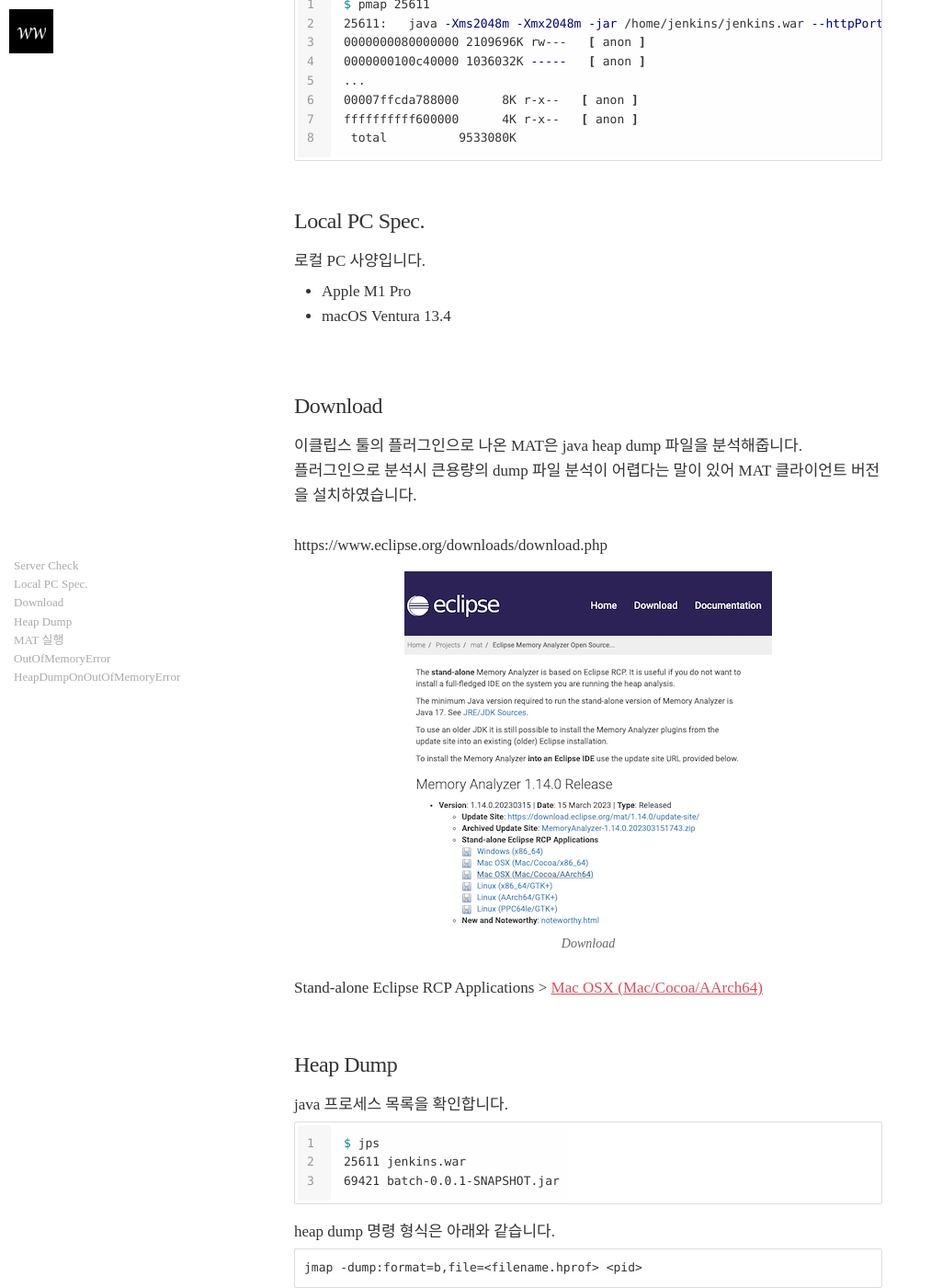
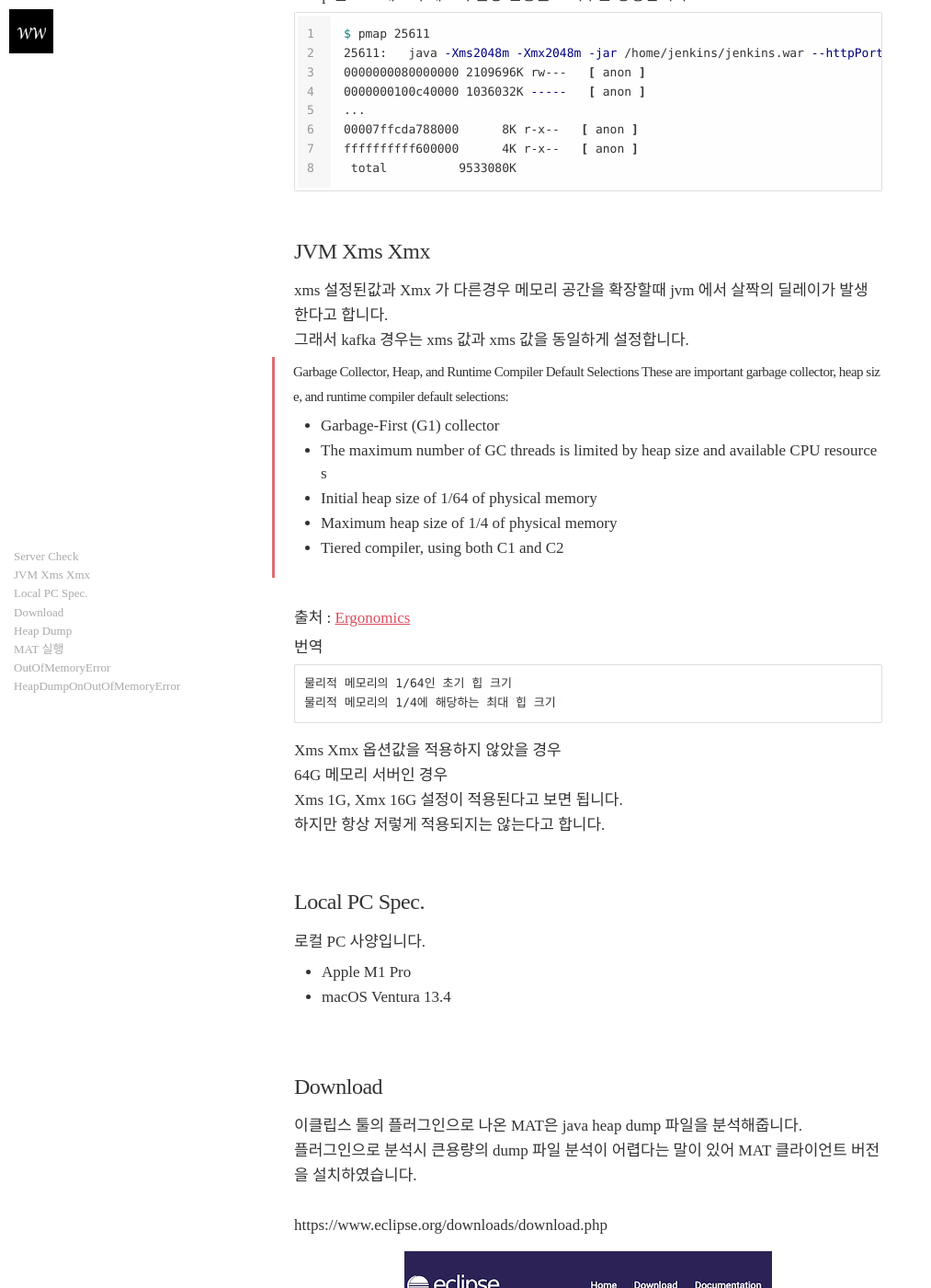
Before and after one commit to didalgus/didalgus.github.io, a Jekyll site: the page built from _posts/2023-06-22-Eclipse-MAT.markdown, in a window 1280 px wide and 1400 px high, scrolled down 1766 px. Shown: the whole window at 92% size, without its empty margins (0-1013 px from the left). Built offline with Jekyll 4.4.1, drawn with Linux system fonts in a browser that asks for light colours; nearby versions of some CDN libraries; some web fonts are replaced; the table of contents is made by our own code; some of the changed text lies outside the part shown.

Commit message:
modify post

````diff
--- a/_posts/2023-06-22-Eclipse-MAT.markdown
+++ b/_posts/2023-06-22-Eclipse-MAT.markdown
@@ -31,20 +31,21 @@ Swap:           15G        111M         15G
 
 
 서버내 메모리 Top 10 를 살펴봅시다. (예시로 보여주기 위해 가공했습니다.)
-jenkins 프로세스가 RSS(resident set size, 현재 점유하고 있는 메모리의 크기) 2.7 G, VSZ(virtual memory size, 가상메모리의 크기) 9.5G 를 사용하고 있군요.
+jenkins 프로세스가 RSS 2.7 G, VSZ 9.5G 를 사용하고 있군요.
 9.5G 메모리는 VAS에 할당된 메모리 주소의 합, 2.7 G 메모리는 물리 주소의 총 합이라고 보시면 되겠습니다.
+<br>
+- RSS : Resident Set Size, 현재 점유하고 있는 메모리의 크기
+- VSZ : Virtual Memory Size, 가상메모리의 크기
 
 ```bash
 $ ps -eo user,pid,ppid,rss,vsize,pmem,pcpu,time,cmd --sort -rss | head -n 10
 USER       PID  PPID   RSS    VSZ %MEM %CPU     TIME CMD
 user   25611     1 2755168 9533080 22.7 0.2 10:23:29 java -Xms2048m -Xmx2048m -jar /home/jenkins/jenkins.war --httpPort=190
-user    6942     1 1964000 10725108 16.1 12.0 16-15:23:11 java -Xms1024m -Xmx2048m -jar /home/batch-0.0.1-SNAPSHOT.jar --server.port=110=
+user    6942     1 1964000 10725108 16.1 12.0 16-15:23:11 java -Xms1024m -Xmx2048m -jar /home/batch-0.0.1-SNAPSHOT.jar --server.port=110
 root       1     0 1744860 1784816 14.3 0.0 07:13:11 /usr/lib/systemd/systemd --switched-root --system --deserialize 21
 root     430     1 56472 111696  0.4  0.0 01:53:18 /usr/lib/systemd/systemd-journald
 root   14640     1 31680 742000  0.2  0.0 00:26:03 /usr/sbin/rsyslogd -n
 user   13946     1 24912 904156  0.2  0.0 00:45:28 node app.js
-user   21935     1 23740 902152  0.1  0.0 00:44:54 node app.js
-user   25429     1 23336 903080  0.1  0.0 00:45:25 node app.js
 ```
 
 {:.table.table-key-value-60}
@@ -75,8 +76,35 @@ ffffffffff600000      4K r-x--   [ anon ]
  total          9533080K
 ```
 
+## JVM Xms Xmx
 
 
+xms 설정된값과 Xmx 가 다른경우 메모리 공간을 확장할때 jvm 에서 살짝의 딜레이가 발생한다고 합니다.
+그래서 kafka 경우는 xms 값과 xms 값을 동일하게 설정합니다.
+
+
+> Garbage Collector, Heap, and Runtime Compiler Default Selections
+> These are important garbage collector, heap size, and runtime compiler default selections:
+>
+> - Garbage-First (G1) collector
+> - The maximum number of GC threads is limited by heap size and available CPU resources
+> - Initial heap size of 1/64 of physical memory
+> - Maximum heap size of 1/4 of physical memory
+> - Tiered compiler, using both C1 and C2
+
+출처 : [Ergonomics](https://docs.oracle.com/en/java/javase/11/gctuning/ergonomics.html#GUID-DA88B6A6-AF89-4423-95A6-BBCBD9FAE781)
+
+
+번역
+```
+물리적 메모리의 1/64인 초기 힙 크기
+물리적 메모리의 1/4에 해당하는 최대 힙 크기
+```
+
+Xms Xmx 옵션값을 적용하지 않았을 경우
+64G 메모리 서버인 경우
+Xms 1G, Xmx 16G 설정이 적용된다고 보면 됩니다.
+하지만 항상 저렇게 적용되지는 않는다고 합니다.
 
 ## Local PC Spec.
 
````
